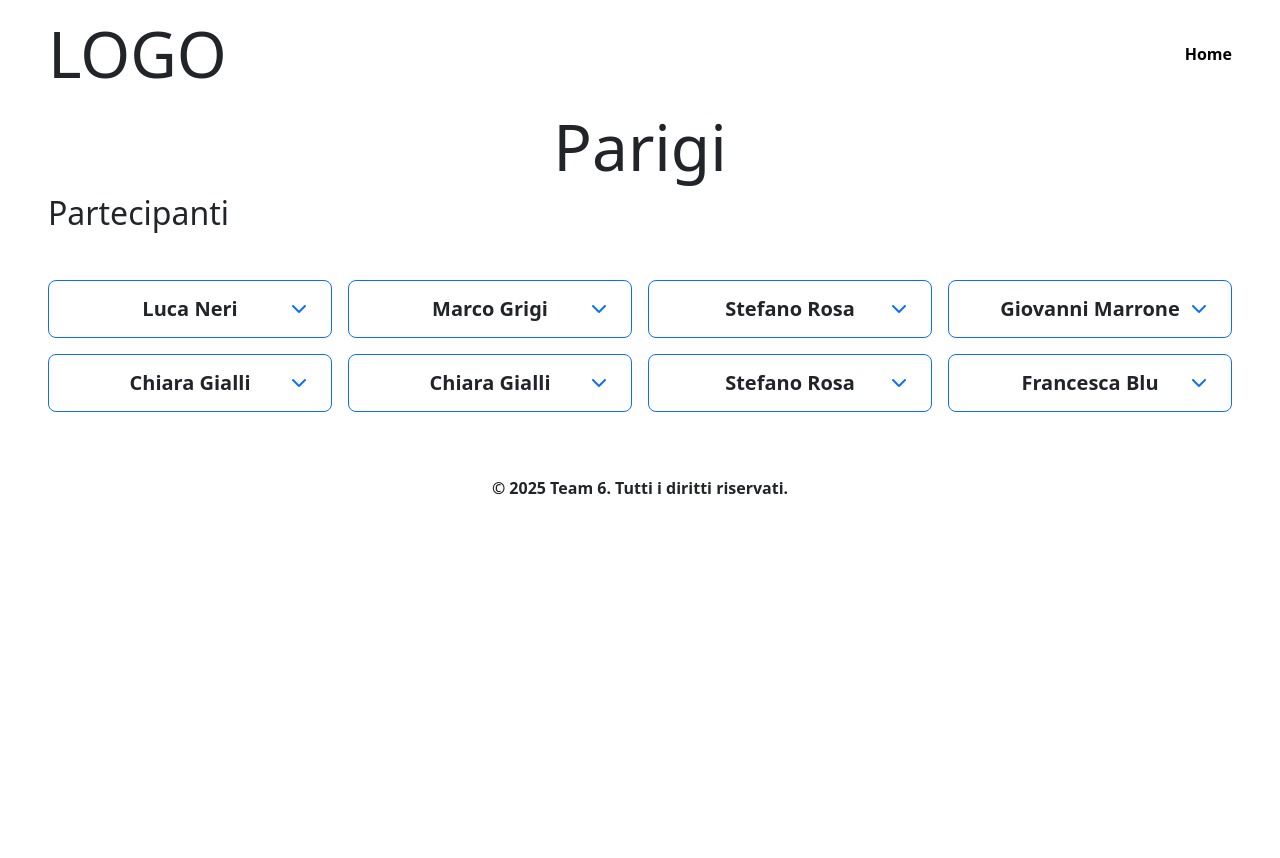
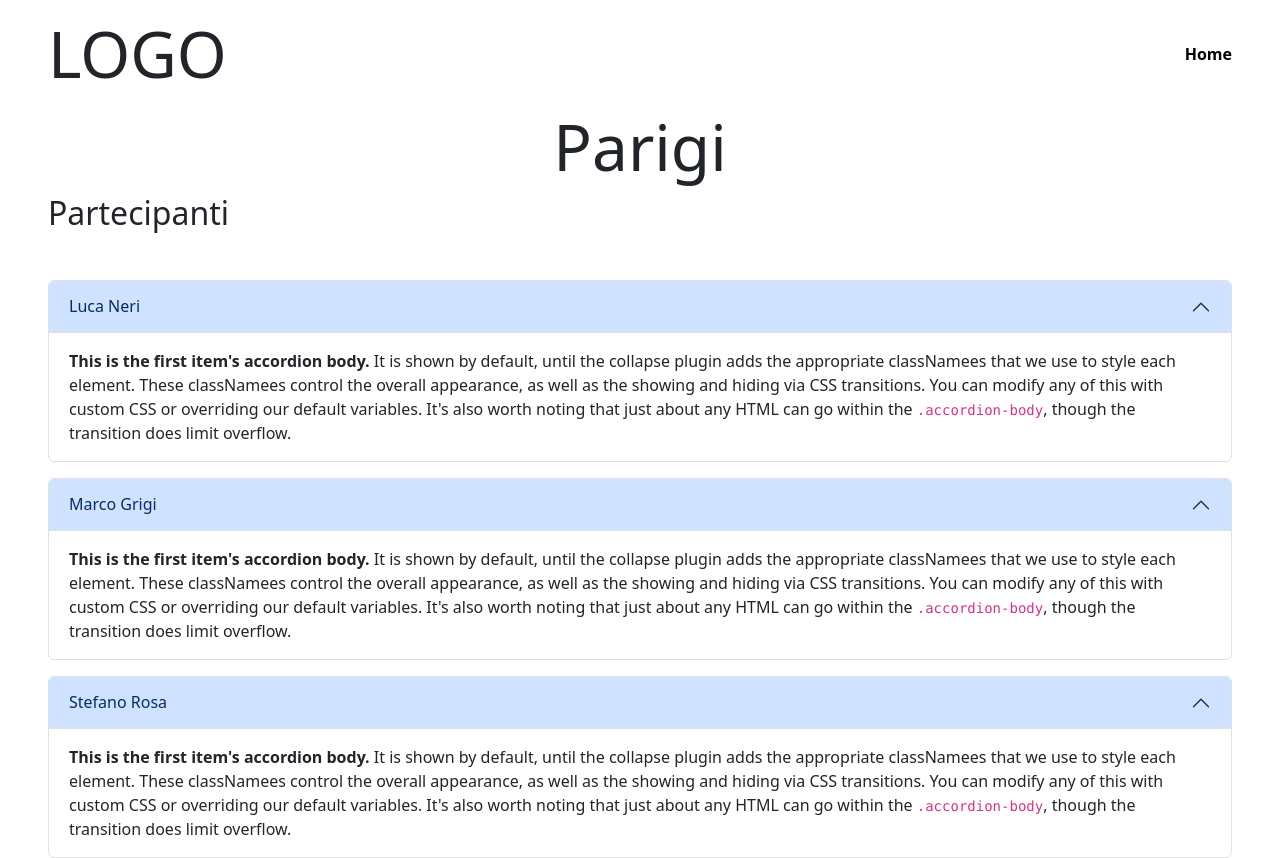
Before and after one commit to briancosentino/progetto-di-gruppo, a React (Vite) app: page /journey/1 in a window 1280 px wide. Shown: the top 858 px of the page. Before the commit the page ends 800 px from the top, so only its background shows below. Built offline with nearby package versions, Linux system fonts and the light colour scheme.

Commit message:
Refactor JourneyPage to include accordion for participant details and add Bootstrap JS to index.html

```diff
--- a/index.html
+++ b/index.html
@@ -8,12 +8,17 @@
   <link rel="stylesheet" href="https://cdnjs.cloudflare.com/ajax/libs/font-awesome/6.7.2/css/all.min.css"
     integrity="sha512-Evv84Mr4kqVGRNSgIGL/F/aIDqQb7xQ2vcrdIwxfjThSH8CSR7PBEakCr51Ck+w+/U6swU2Im1vVX0SVk9ABhg=="
     crossorigin="anonymous" referrerpolicy="no-referrer" />
+
   <title>Vite + React</title>
 </head>
 
 <body>
   <div id="root"></div>
   <script type="module" src="/src/main.jsx"></script>
+  <script src="https://cdn.jsdelivr.net/npm/bootstrap@5.3.5/dist/js/bootstrap.bundle.min.js"
+    integrity="sha384-k6d4wzSIapyDyv1kpU366/PK5hCdSbCRGRCMv+eplOQJWyd1fbcAu9OCUj5zNLiq"
+    crossorigin="anonymous"></script>
+
 </body>
 
 </html>
--- a/pages/JourneyPage.jsx
+++ b/pages/JourneyPage.jsx
@@ -13,28 +13,37 @@ const JourneyPage = () => {
     const toggleDropdown = () => setDropdownOpen(!dropdownOpen);
 
     return (
+        <>
             <div>
                 <h1 className="display-3 text-center">{thisJourney.destination}</h1>
                 <h2 className='mb-5'>Partecipanti</h2>
                 <div className="row flex-wrap g-3  ">
 
                     {partecipants.map(partecipant => (
-                    <div key={partecipant.codiceFiscale} className="col-3">
-
-                        <div className=" border border-primary rounded-3 p-3 ">
-                            <div className="">
-
-                                <div className="card-title position-relative text-center h5 fw-semibold">{partecipant.name} {partecipant.surname} <span className='position-absolute end-0 top-50 h6 text-primary' style={{ transform: 'translate(-50%, -50%)' }}><i className='fa-solid fa-chevron-down'></i></span></div>
-
+                        <div key={`accordion-${partecipant.name}-${partecipant.codiceFiscale}`} className="accordion" id={`accordion-${partecipant.name}-${partecipant.id}`}>
+                            <div className="accordion-item">
+                                <h2 className="accordion-header">
+                                    <button className="accordion-button" type="button" data-bs-toggle="collapse" data-bs-target={`collapse-${partecipant.name}-${partecipant.id}`} aria-expanded="true" aria-controls="collapseOne">
+                                        {partecipant.name} {partecipant.surname}
+                                    </button>
+                                </h2>
+                                <div id={`collapse-${partecipant.name}-${partecipant.id}`} className="accordion-collapse collapse show" data-bs-parent={`accordion-${partecipant.name}-${partecipant.id}`}>
+                                    <div className="accordion-body">
+                                        <strong>This is the first item's accordion body.</strong> It is shown by default, until the collapse plugin adds the appropriate classNamees that we use to style each element. These classNamees control the overall appearance, as well as the showing and hiding via CSS transitions. You can modify any of this with custom CSS or overriding our default variables. It's also worth noting that just about any HTML can go within the <code>.accordion-body</code>, though the transition does limit overflow.
                                     </div>
                                 </div>
                             </div>
 
+                        </div>
+
                     ))}
+
                 </div>
 
 
             </div>
+
+        </>
     )
 }
 
```
Lines whose indentation alone changed are shown as unchanged.
